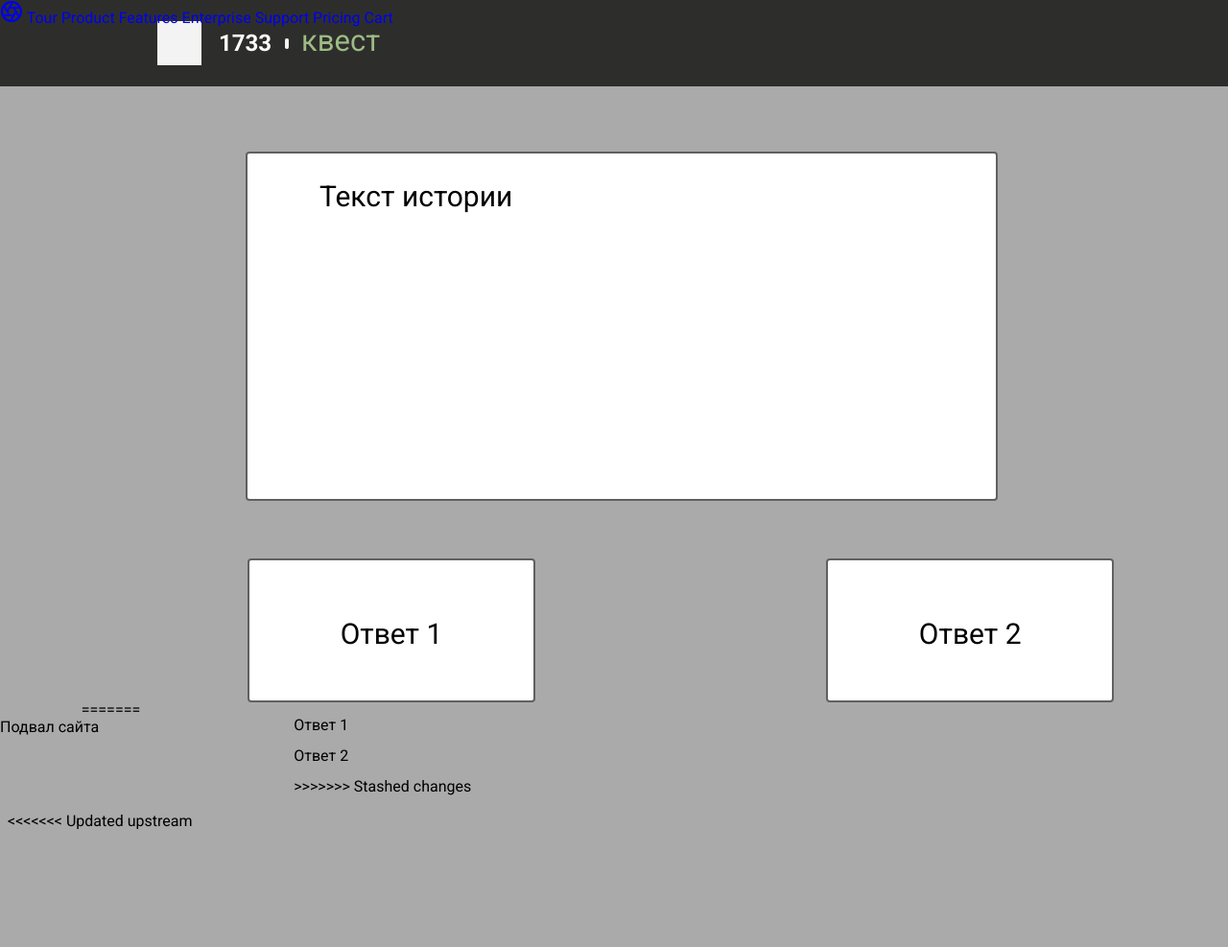
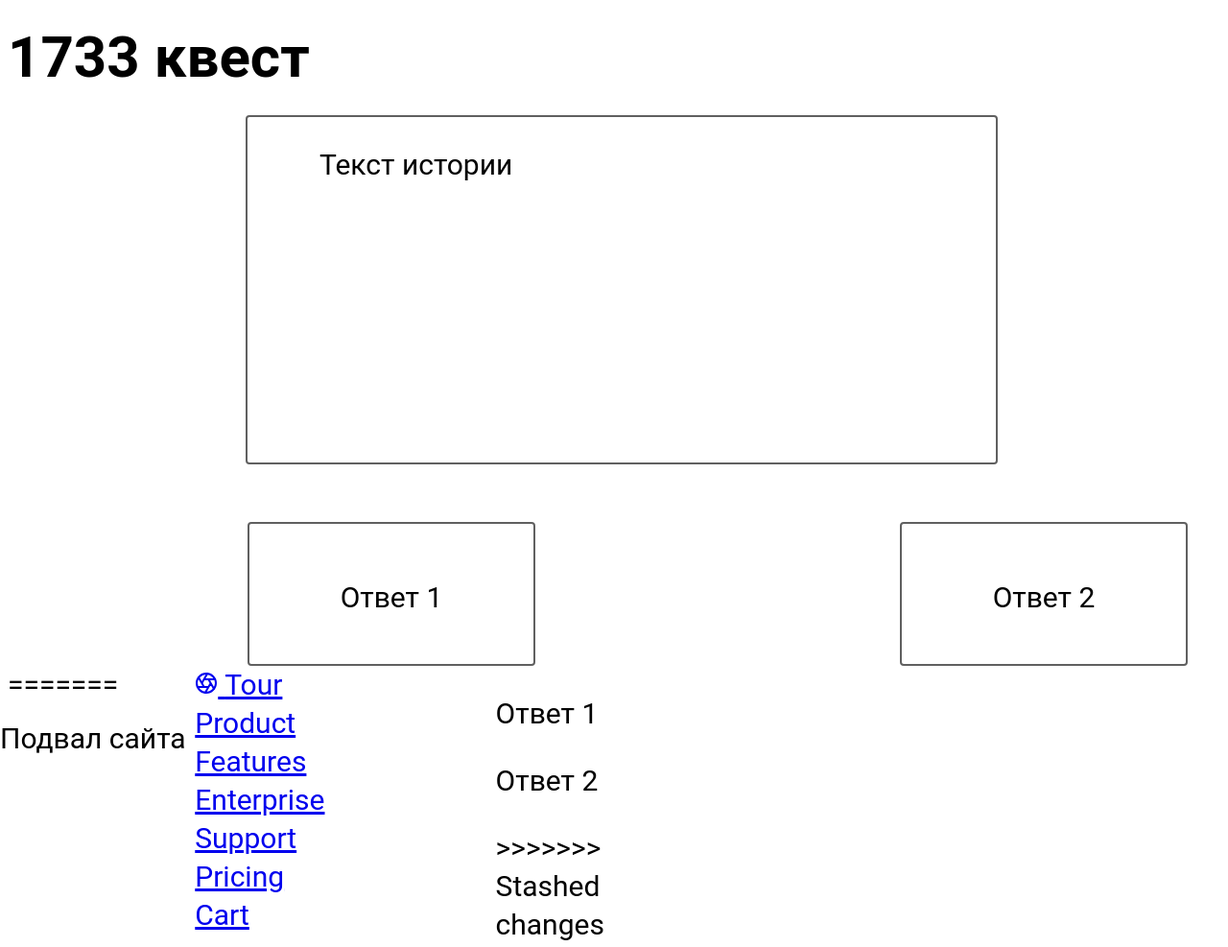
Before and after one commit to smileman0001/1733-quest, a plain HTML site: page index.html in a window 1280 px wide. Shown: the top 987 px of the page at 96% size. Before the commit the page ends 864 px from the top, so only its background shows below. Drawn offline with Linux system fonts and the light colour scheme.

Commit message:
Revert "123123"
This reverts commit 7650a31922dbb229f55ebf269d0c986d6581924a.

```diff
--- a/index.html
+++ b/index.html
@@ -3,9 +3,6 @@
   <head>
     <meta charset="utf-8">
     <!--<title>Первое испытание</title>-->
-    <link rel="preconnect" href="https://fonts.googleapis.com">
-    <link rel="preconnect" href="https://fonts.gstatic.com" crossorigin>
-    <link href="https://fonts.googleapis.com/css2?family=Roboto:wght@400;500;700&display=swap" rel="stylesheet">
     <link rel="stylesheet" href="style.css">
     <title>Quest!</title>
     <!-- <script src="//code.jquery.com/jquery-1.11.0.min.js"></script> -->
@@ -21,23 +18,11 @@
   </head>
 
   <body>
-    <div class="wrapper">
-    <header class = "header">
-        <div class="header__conteiner _container">
-          <a href="" class="header__logo">
-            <img class = "_logo" src="img/logo1.png">
-            <h1 class="logo_1733 _logo">
-              1733
-            </h1>
-          </a>
-          <div class="header__doplogo">
-            <img id="pipka" class = "_logo" src="img/pipka.png">
-            <h1 class="logo_map _logo">
-              квест
-            </h1>
-          </div>
-        </div>
-      </header>
+    <header>
+      <h1>
+        1733 квест
+      </h1>
+    </header>
     <main>
 <<<<<<< Updated upstream
       <div class="history" id = "history">
@@ -80,6 +65,5 @@
     <footer>
       Подвал сайта
     </footer>
-  </div>
   </body>
 </html>
--- a/style.css
+++ b/style.css
@@ -1,53 +1,5 @@
-h1, h2, h3, h4, h5, h6 {
-  margin: 0;
-}
-html, body {
-  height: 100%;
-  line-height: 1;
-  font-size: 16px;
-  color: #000;
-  font-family: Roboto;
-}
-*,
-*::before
-*::after {
-  padding: 0;
-  margin: 0;
-  border: 0;
-  box-sizing: border-box;
-}
-body {
-   /* Путь к фоновому изображению */
-   background-color: #AAAAAA;
-  background-position: center center;
-  background-repeat: no-repeat;
-  background-attachment: fixed;
-  background-size: cover;
-}
-a {
-  text-decoration: none;
-}
-ul, ol, li {
-  list-style: none;
-}
-img {
-  vertical-align: top;
-}
-main {
-  width: 100%;
-  margin-top: 150px;
-}
-text {
-  font-size: 12px;
-  user-select: none;
-  pointer-events: none;
-}
+body,html{font-family:"Roboto",bold;font-size:30px;line-height:40px}
 
-/*body,html{font-family:"Roboto",bold;font-size:30px;line-height:40px}*/
-.wrapper {
-  min-height: 100%;
-  overflow: hidden;   /*убирает горизонтальный дефолтный скрол на сайте */
-}
 body {
   width: 100%;
   /*min-height: 100vh;*/
@@ -73,66 +25,13 @@ main {
     "B B B B B B";
 }
 
-header {
-  background-color: #2D2E2C;
-  height: 90px;
-  position: absolute;
-  top: 0;
-  left: 0;
-  right: 0;
-  display: flex;
-}
-.header {
-  position: absolute;
-  width: 100%;
-  left: 0;
-  top: 0;
-  z-index: 50;
-}
-._container {
-  width: 980px;
-  margin: 0px auto;
-}
-.header__conteiner {
-  left: 0;
-  display: flex;
-  min-height: 90px;
-  align-items: center;   /* выравнивает элементы по центру по высоте */
-}
-.logo_1733 {
-  margin-top: 25px;
-  font-size: 24px;
-  color: white;
-  font-family: "Roboto";
-  font-weight: bold;
-}
-.logo_map {
-  margin-top: 2px;
-  margin-left: -5px;
-  color: #9EBB84;
-  font-size: 31px;
-  font-family: "Roboto";
-  font-weight: 400;
-}
-
-#pipka {
-  margin-top: 15px;
-}
-
-._logo {
-  display: inline-block;
-  align-items: center;
-}
-.header__doplogo {
-  align-items: center;
-}
-
-img {
-  margin: 14px;
-}
-img {
-  vertical-align: top;
-}
+/*header {
+	position: absolute;
+    top: 0;
+    left: 0;
+    right: 0;
+    height: 50px;
+}*/
 
 footer {
 	position: absolute;
```
Also changed, not shown: img/logo1.png (deleted), img/pipka.png (deleted).
